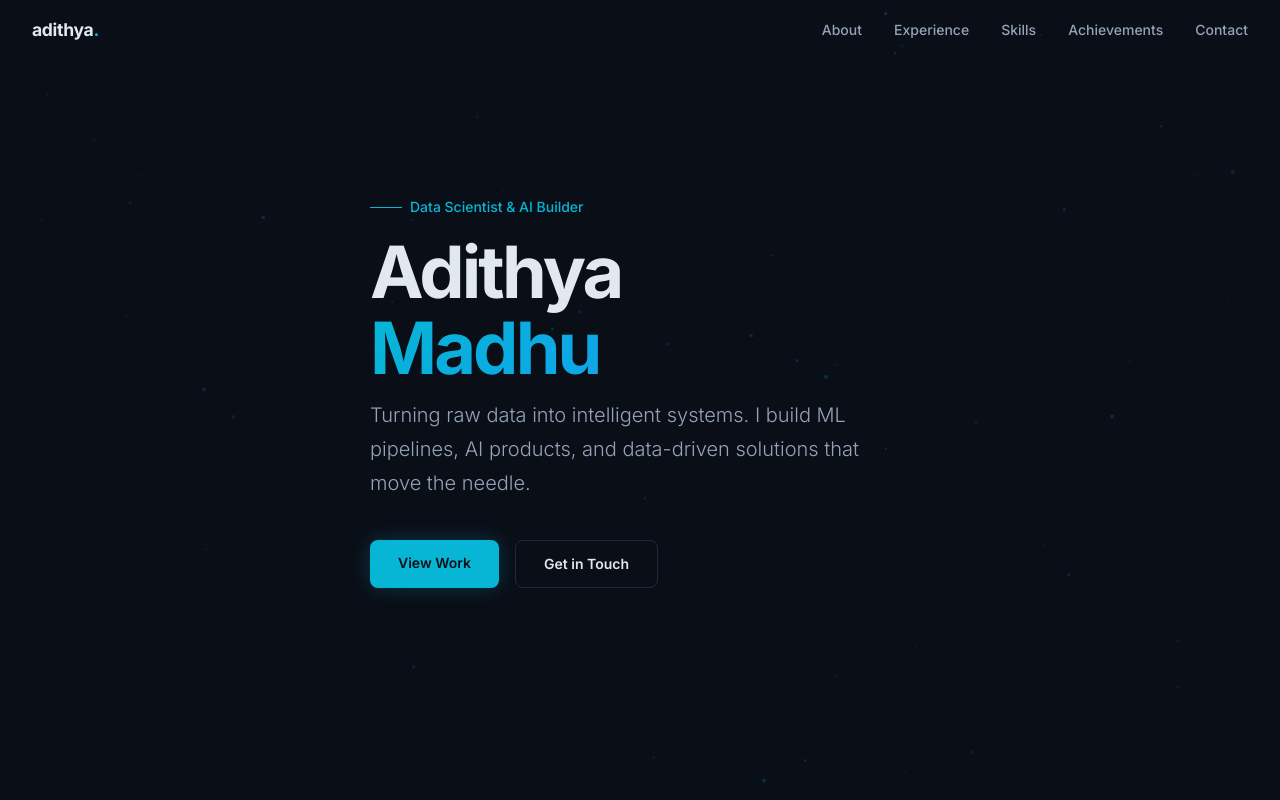
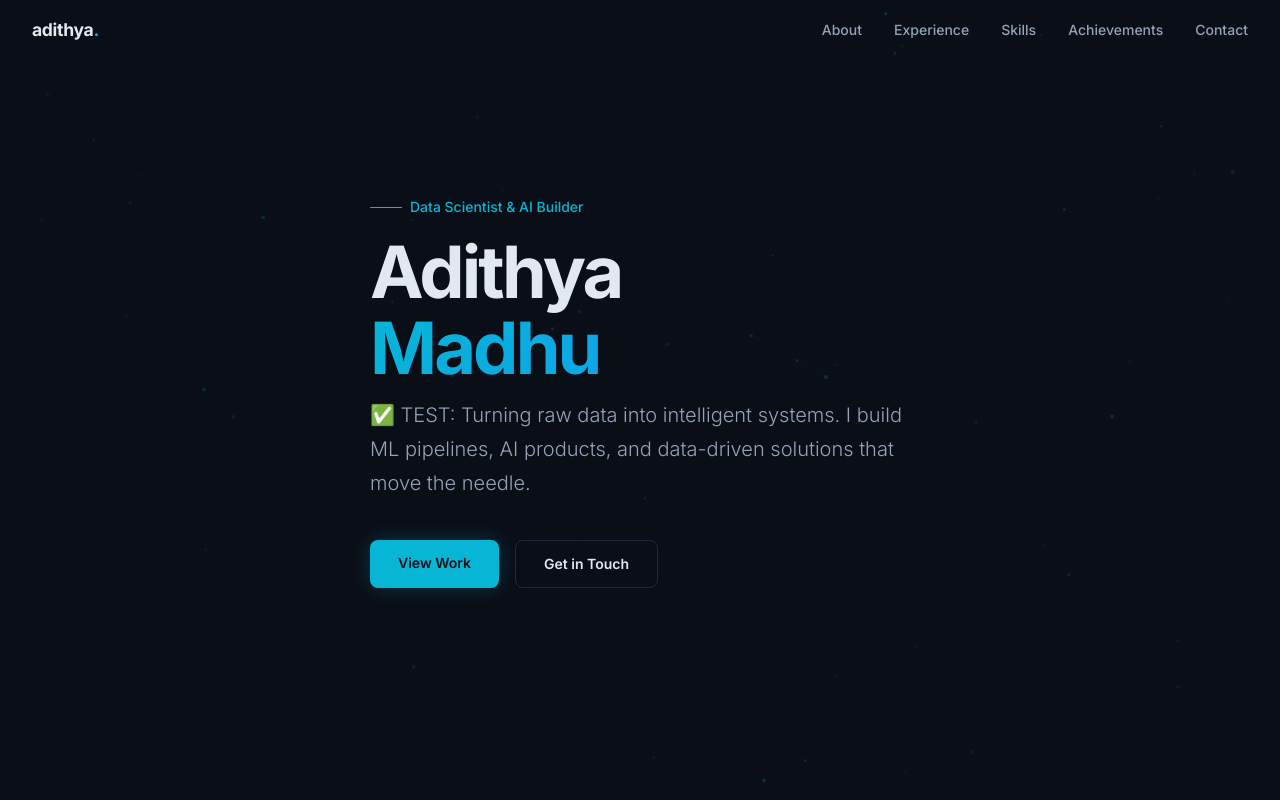
Before and after one commit to adithya-724/resume, a plain HTML site: page index.html in a window 1280 px wide. Shown: the top 800 px of the page. Drawn offline with Linux system fonts and the light colour scheme.

Commit message:
Test: Auto-deploy verification - added TEST marker

```diff
--- a/index.html
+++ b/index.html
@@ -30,7 +30,7 @@
   <div class="container">
     <div class="hero-eyebrow">Data Scientist & AI Builder</div>
     <h1 class="hero-name">Adithya<br><span>Madhu</span></h1>
-    <p class="hero-tagline">Turning raw data into intelligent systems. I build ML pipelines, AI products, and data-driven solutions that move the needle.</p>
+    <p class="hero-tagline">✅ TEST: Turning raw data into intelligent systems. I build ML pipelines, AI products, and data-driven solutions that move the needle.</p>
     <div class="hero-btns">
       <a href="#experience" class="btn btn-primary">View Work</a>
       <a href="#contact" class="btn btn-outline">Get in Touch</a>
```
